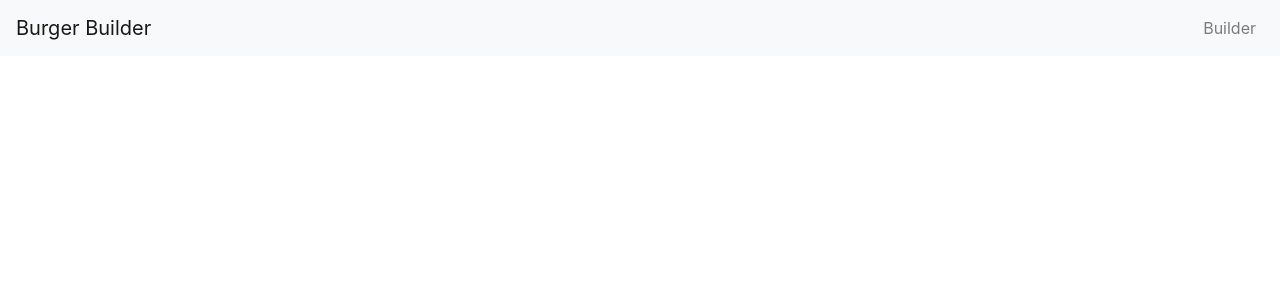
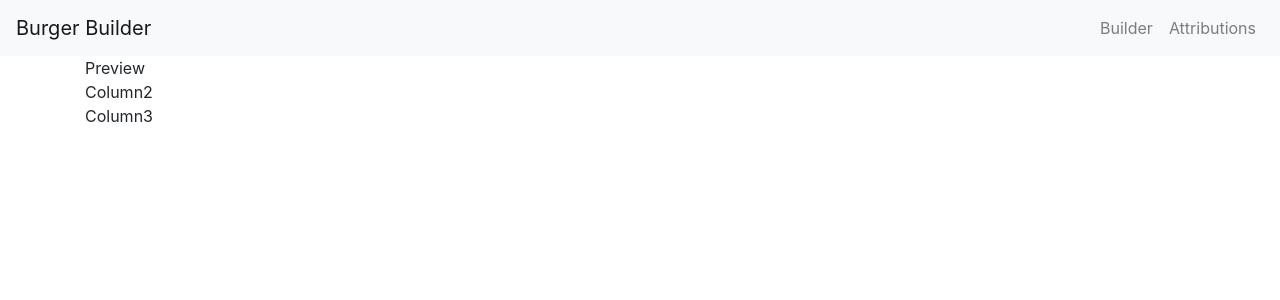
Before and after one commit to super9user/react-burgerbuilder, a React app: page / in a window 1280 px wide. Shown: the top 300 px of the page. Built offline with nearby package versions, Linux system fonts and the light colour scheme.

Commit message:
Home component

```diff
--- a/config/webpack.config.js
+++ b/config/webpack.config.js
@@ -98,9 +98,7 @@ module.exports = function(webpackEnv) {
               stage: 3,
             }),
           ],
-          sourceMap: isEnvProduction ? shouldUseSourceMap : isEnvDevelopment,
-          modules: true,
-          localIdentName: '[name]__[local]__[hash:base64:5]'
+          sourceMap: isEnvProduction ? shouldUseSourceMap : isEnvDevelopment
         },
       },
     ].filter(Boolean);
@@ -398,6 +396,8 @@ module.exports = function(webpackEnv) {
                 sourceMap: isEnvProduction
                   ? shouldUseSourceMap
                   : isEnvDevelopment,
+                // modules: true,
+                // localIdentName: '[name]__[local]__[hash:base64:5]'
               }),
               // Don't consider CSS imports dead code even if the
               // containing package claims to have no side effects.
--- a/package.json
+++ b/package.json
@@ -44,6 +44,7 @@
     "react-app-polyfill": "^0.2.1",
     "react-dev-utils": "^7.0.2",
     "react-dom": "^16.8.1",
+    "react-router-dom": "^4.3.1",
     "reactstrap": "^7.1.0",
     "resolve": "1.10.0",
     "sass-loader": "7.1.0",
--- a/src/App.js
+++ b/src/App.js
@@ -1,11 +1,20 @@
 import React, { Component } from 'react';
-import Layout from './components/Layout';
+import { BrowserRouter, Route } from "react-router-dom";
+import Home from './components/Home';
+import Toolbar from './components/Toolbar';
+import Attributions from './components/Attributions/Attributions';
 
 class App extends Component {
   render() {
     return (
       <div className="App">
-        <Layout type="desktop" />
+        <Toolbar />
+        <BrowserRouter>
+          <div>
+            <Route exact path="/" component={Home} />
+            <Route path="/attributions" component={Attributions} />
+          </div>
+        </BrowserRouter>
       </div>
     );
   }
--- /dev/null
+++ b/src/components/Home.js
@@ -0,0 +1,19 @@
+import React from 'react';
+import Preview from './Preview/Preview';
+import { Container, Row, Col } from 'reactstrap';
+
+export default (props) => {
+  return (
+    <Container>
+      <Row className="justify-content-center">
+        <Col><Preview /></Col>
+      </Row>
+      <Row className="justify-content-center">
+        <Col>Column2</Col>
+      </Row>
+      <Row className="justify-content-center">
+        <Col>Column3</Col>
+      </Row>
+    </Container>
+  );
+};
--- a/src/components/Layout.js
+++ b/src/components/Preview/Preview.js
@@ -1,8 +1,7 @@
 import React from 'react';
-import Toolbar from './toolbar';
 
 export default (props) => {
   return (
-    <Toolbar />
+    <div>Preview</div>
   );
 };
--- a/src/components/toolbar/Toolbar.js
+++ b/src/components/Toolbar.js
@@ -1,17 +1,6 @@
 import React from 'react';
-import {
-  Collapse,
-  Navbar,
-  NavbarToggler,
-  NavbarBrand,
-  Nav,
-  NavItem,
-  NavLink,
-  UncontrolledDropdown,
-  DropdownToggle,
-  DropdownMenu,
-  DropdownItem
-} from 'reactstrap';
+import { Collapse, Navbar, NavbarToggler, NavbarBrand,
+  Nav, NavItem, NavLink } from 'reactstrap';
 
 export default class Example extends React.Component {
   constructor(props) {
@@ -22,11 +11,13 @@ export default class Example extends React.Component {
       isOpen: false
     };
   }
+
   toggle() {
     this.setState({
       isOpen: !this.state.isOpen
     });
   }
+
   render() {
     return (
       <div>
@@ -38,6 +29,9 @@ export default class Example extends React.Component {
               <NavItem>
                 <NavLink href="/">Builder</NavLink>
               </NavItem>
+              <NavItem>
+                <NavLink href="/attributions">Attributions</NavLink>
+              </NavItem>
             </Nav>
           </Collapse>
         </Navbar>
--- a/src/components/toolbar/index.js
+++ /dev/null
@@ -1,2 +0,0 @@
-import Toolbar from './Toolbar';
-export default Toolbar;
```
Also changed, not shown: 1 other file (tests, documents, lock files or other folders).
